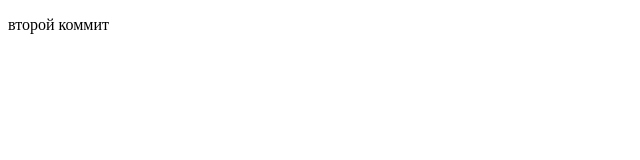
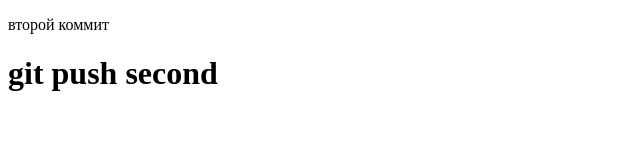
Before and after one commit to artem-liamichev/first-project, a plain HTML site: page index.html in a window 1280 px wide. Shown: the whole page, without its empty margins (0-640 px from the left). Drawn offline with Linux system fonts and the light colour scheme.

Commit message:
второй или уже третий коммит

```diff
--- a/index.html
+++ b/index.html
@@ -1,2 +1,3 @@
 <!DOCTYPE html>
 <p>второй коммит</p>
+<h1>git push second</h1>
```
